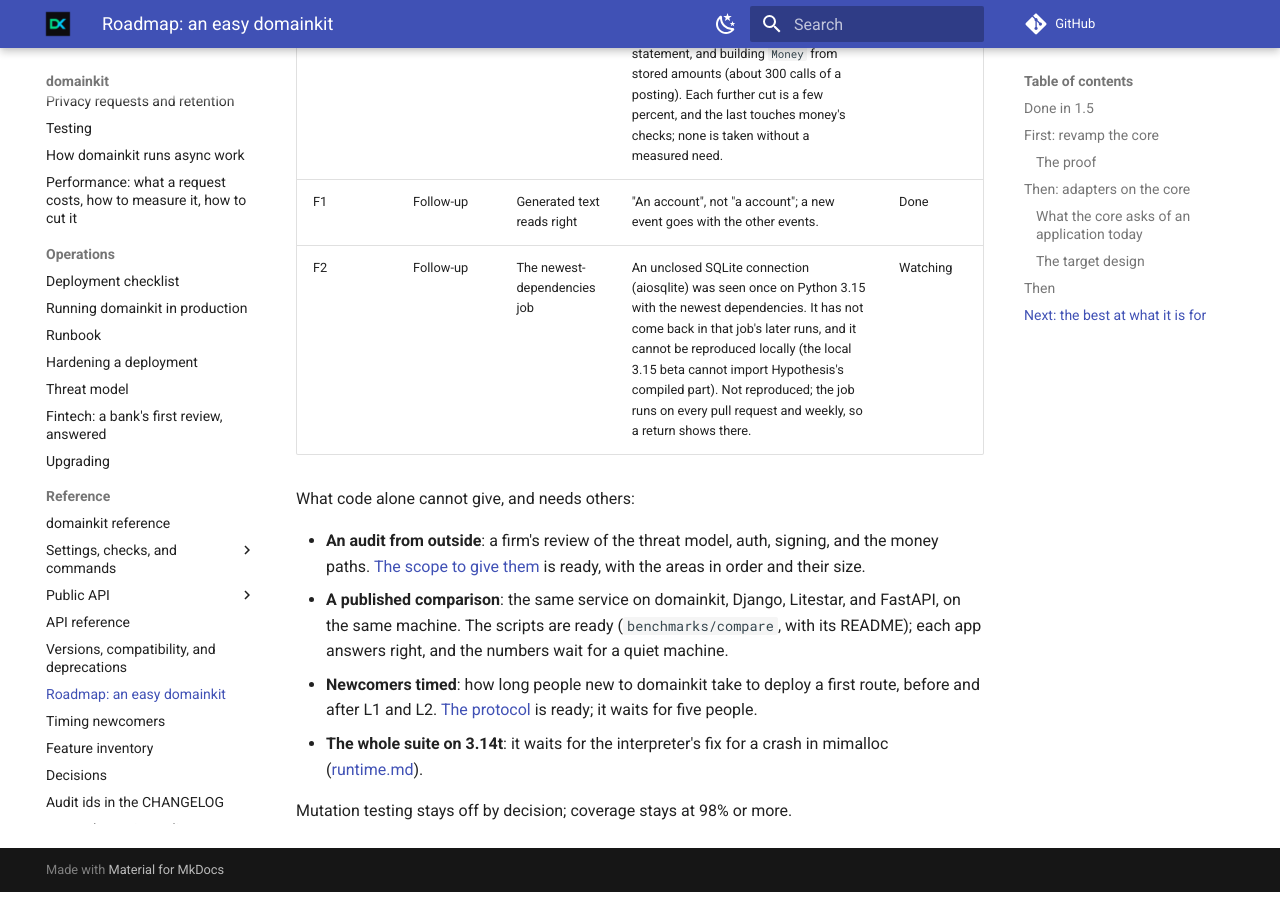
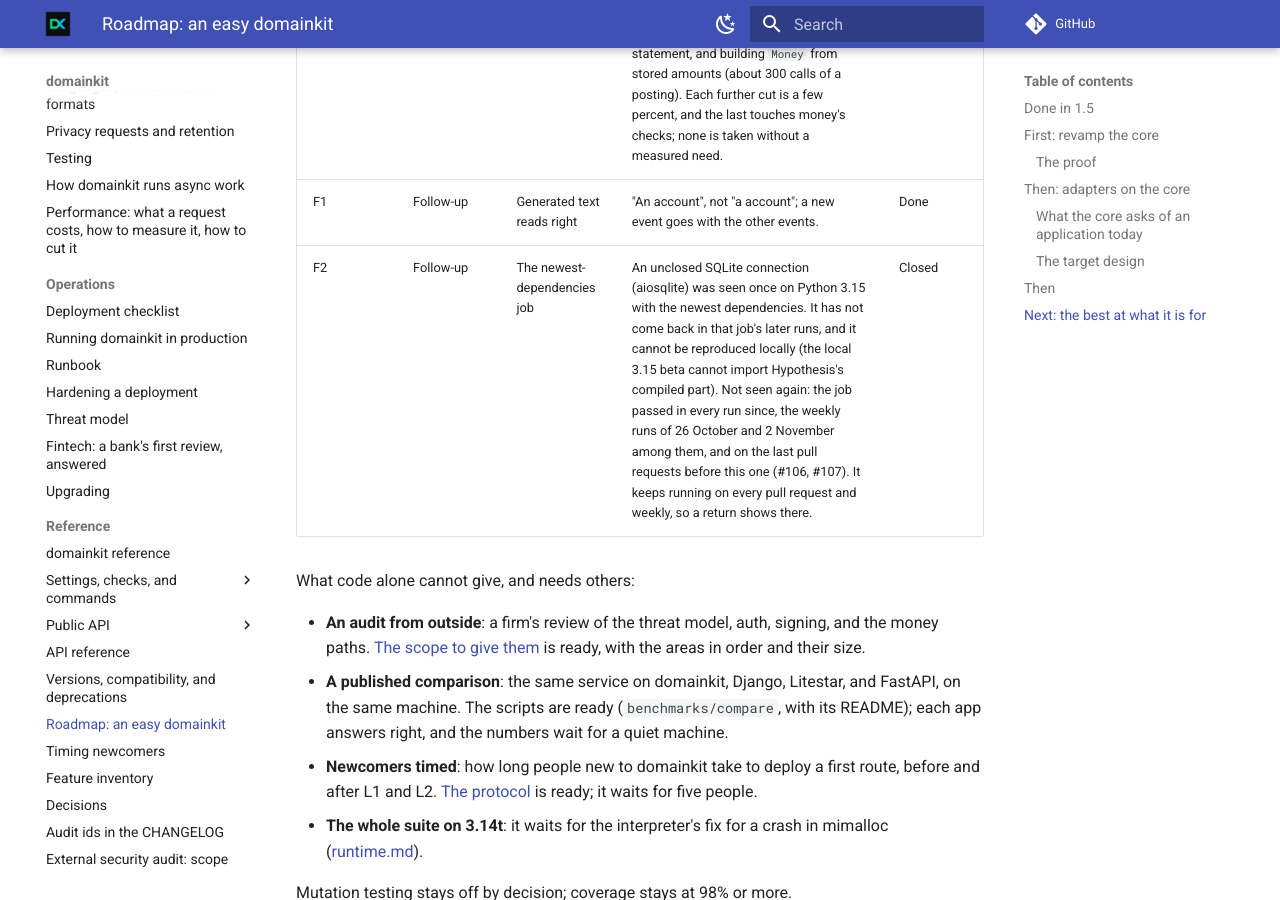
Before and after one commit to karimmattar/domainkit, an MkDocs documentation site: the page built from docs/roadmap.md, in a window 1280 px wide and 900 px high, scrolled down 7678 px. Built offline with MkDocs 1.6.1 and Material for MkDocs 9.7.7, drawn with Linux system fonts in a browser that asks for light colours; comment, search, counter and statistics services are not loaded.

Commit message:
Roadmap: F2 closed, the leak not seen again
Co-Authored-By: Claude Opus 5.5 <noreply@anthropic.com>
Claude-Session: https://claude.ai/code/session_01PHJB1f6AhZ5eHp561TCrvG

```diff
--- a/docs/roadmap.md
+++ b/docs/roadmap.md
@@ -169,7 +169,7 @@ below is one pushed commit with tests, as the core's were.
 | X1 | Customizing | Packages that plug in | An installed package offers backends under the `domainkit.backends` entry points, so `BACKEND = "sqlite-queue"` names one: caches, brokers, storage, search, upload scanning, mail, text messages, and push ([extension points](reference/extension-points.md#backends-from-an-installed-package)). Nothing is loaded that settings do not name; an unknown name is refused with the nearest one offered, and a name two packages offer differently is refused. | Done |
 | W1 | Speed | Writes | Measured again: FastAPI resolving a route's dependencies is the largest block of a write (about 600 calls of a posting, 560 of a resource command), and each dependency costs about a hundred calls even when it does nothing. A guarded route no longer resolves `bearer`, which only puts the token in OpenAPI: every authenticated route costs about 98 calls less (a write 2,054, a resource command 2,726, a posting 8,049). What is left on a write is spread thin: FastAPI's own work for each remaining dependency (the access rule, the unit of work), SQLAlchemy's execution of each statement, and building `Money` from stored amounts (about 300 calls of a posting). Each further cut is a few percent, and the last touches money's checks; none is taken without a measured need. | Done |
 | F1 | Follow-up | Generated text reads right | "An account", not "a account"; a new event goes with the other events. | Done |
-| F2 | Follow-up | The newest-dependencies job | An unclosed SQLite connection (aiosqlite) was seen once on Python 3.15 with the newest dependencies. It has not come back in that job's later runs, and it cannot be reproduced locally (the local 3.15 beta cannot import Hypothesis's compiled part). Not reproduced; the job runs on every pull request and weekly, so a return shows there. | Watching |
+| F2 | Follow-up | The newest-dependencies job | An unclosed SQLite connection (aiosqlite) was seen once on Python 3.15 with the newest dependencies. It has not come back in that job's later runs, and it cannot be reproduced locally (the local 3.15 beta cannot import Hypothesis's compiled part). Not seen again: the job passed in every run since, the weekly runs of 26 October and 2 November among them, and on the last pull requests before this one (#106, #107). It keeps running on every pull request and weekly, so a return shows there. | Closed |
 
 What code alone cannot give, and needs others:
 
```
